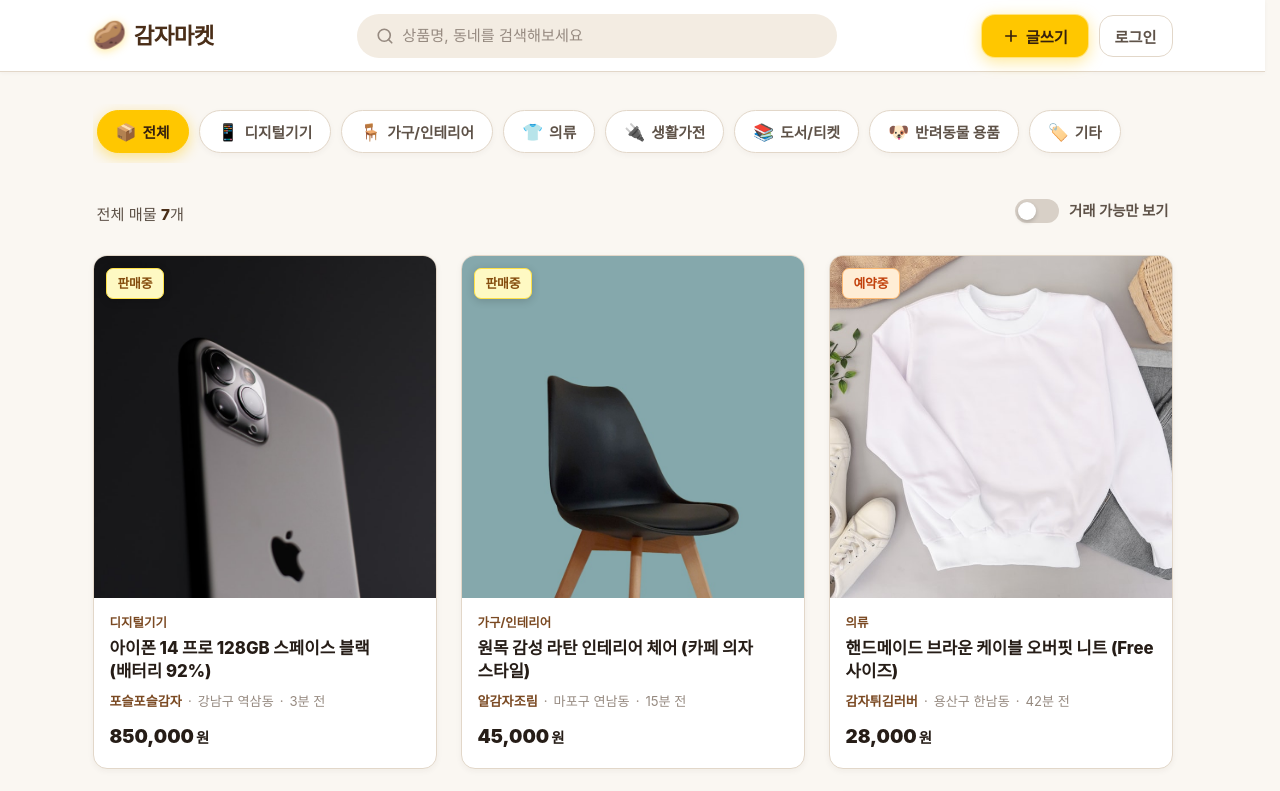
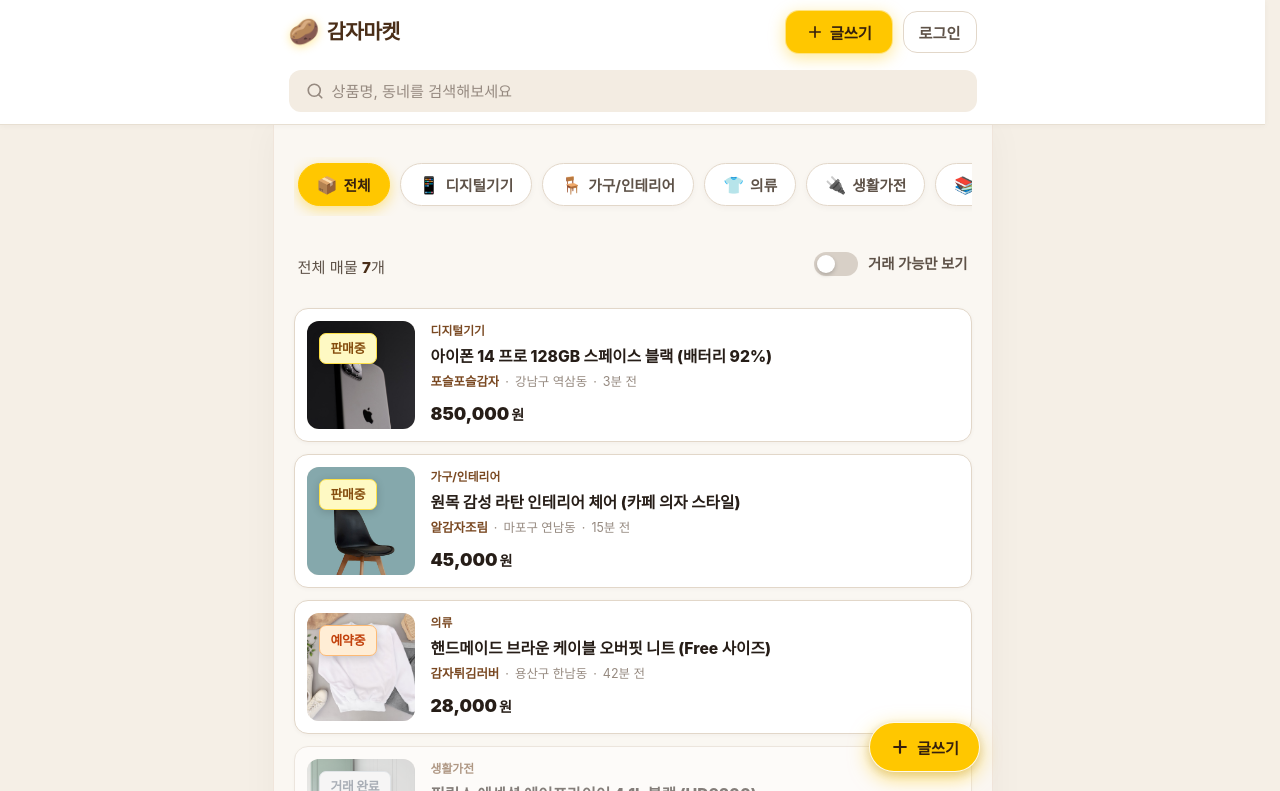
Before and after one commit to jjs0388-commits/gamja, a website: page index.html in a window 1280 px wide. Shown: the top 791 px of the page. Drawn offline with nearby package versions, Linux system fonts and the light colour scheme; no server answers; a web font is replaced by a local one.

Commit message:
feat: 모바일 기준 PC 반응형 구조 통합 개편 (당근마켓 스타일 앱 쉘 및 모달 스크롤 지원)

```diff
--- a/style.css
+++ b/style.css
@@ -62,8 +62,8 @@
   --shadow-modal: 0 24px 60px rgba(38, 29, 23, 0.35);
 
   --font-family: -apple-system, BlinkMacSystemFont, "Pretendard", "Apple SD Gothic Neo", "Segoe UI", Roboto, Helvetica, Arial, sans-serif;
-  --max-width: 1120px;
-  --header-height: 72px;
+  --max-width: 720px;
+  --header-height: auto;
 }
 
 /* ========================================================
@@ -134,7 +134,7 @@
   -webkit-backdrop-filter: blur(14px);
   border-bottom: 1px solid var(--border-color);
   box-shadow: 0 1px 4px rgba(54, 32, 13, 0.04);
-  height: var(--header-height);
+  padding: 10px 0 12px;
   transform: translateZ(0); /* 렌더링 레이어 분리로 아래쪽 탭 호버 시 선 침범 원천 차단 */
   will-change: transform;
 }
@@ -142,20 +142,21 @@
 .gamza-header-inner {
   max-width: var(--max-width);
   margin: 0 auto;
-  height: 100%;
-  padding: 0 20px;
-  display: flex;
+  padding: 0 16px;
+  display: flex;
+  flex-wrap: wrap;
   align-items: center;
   justify-content: space-between;
-  gap: 16px;
+  gap: 8px 0;
 }
 
 /* 로고 */
 .gamza-logo {
+  order: 1;
   display: flex;
   align-items: center;
   gap: 8px;
-  font-size: 1.4rem;
+  font-size: 1.28rem;
   font-weight: 900;
   color: var(--gamza-brown-dark);
   letter-spacing: -0.6px;
@@ -163,7 +164,7 @@
 }
 
 .logo-icon {
-  font-size: 1.7rem;
+  font-size: 1.55rem;
   filter: drop-shadow(0 2px 5px rgba(255, 199, 0, 0.4));
   transition: transform 0.25s cubic-bezier(0.34, 1.56, 0.64, 1);
 }
@@ -172,10 +173,13 @@
   transform: rotate(-14deg) scale(1.18);
 }
 
-/* 검색창 */
+/* 검색창 (모바일 기준 2행 100% 전체 너비 시원한 배치) */
 .gamza-search-wrapper {
-  flex: 1;
-  max-width: 480px;
+  order: 3;
+  flex: 0 0 100%;
+  width: 100%;
+  max-width: 100%;
+  margin-top: 8px;
 }
 
 .search-input-group {
@@ -183,10 +187,11 @@
   display: flex;
   align-items: center;
   width: 100%;
+  height: 42px;
   background-color: var(--bg-subtle);
   border: 1px solid transparent;
-  border-radius: 9999px;
-  padding: 0 18px;
+  border-radius: 12px;
+  padding: 0 16px;
   transition: all 0.2s ease;
 }
 
@@ -235,6 +240,8 @@
 
 /* 헤더 액션 버튼 */
 .gamza-header-actions {
+  order: 2;
+  margin-left: auto;
   display: flex;
   align-items: center;
   gap: 10px;
@@ -479,22 +486,8 @@
    ======================================================== */
 .gamza-product-grid {
   display: grid;
-  grid-template-columns: repeat(3, 1fr);
-  gap: 24px;
-}
-
-@media (max-width: 900px) {
-  .gamza-product-grid {
-    grid-template-columns: repeat(2, 1fr);
-    gap: 16px;
-  }
-}
-
-@media (max-width: 480px) {
-  .gamza-product-grid {
-    grid-template-columns: 1fr;
-    gap: 16px;
-  }
+  grid-template-columns: 1fr;
+  gap: 12px;
 }
 
 .gamza-card {
@@ -502,11 +495,14 @@
   border-radius: var(--border-radius-md);
   border: 1px solid var(--border-color);
   overflow: hidden;
-  box-shadow: var(--shadow-sm);
-  display: flex;
-  flex-direction: column;
+  box-shadow: 0 1px 4px rgba(54, 32, 13, 0.04);
+  display: flex;
+  flex-direction: row;
+  align-items: stretch;
+  padding: 12px;
+  gap: 14px;
   cursor: pointer;
-  transition: box-shadow 0.25s ease, border-color 0.25s ease;
+  transition: box-shadow 0.25s ease, border-color 0.25s ease, transform 0.2s ease;
   position: relative;
   user-select: none;
 }
@@ -514,6 +510,7 @@
 .gamza-card:hover {
   box-shadow: var(--shadow-md);
   border-color: var(--point-yellow);
+  transform: translateY(-2px);
 }
 
 .gamza-card.is-completed {
@@ -530,10 +527,14 @@
 /* 카드 썸네일 */
 .card-thumbnail-wrap {
   position: relative;
-  width: 100%;
+  width: 108px;
+  height: 108px;
+  min-width: 108px;
+  border-radius: 12px;
   aspect-ratio: 1 / 1;
   background-color: var(--bg-subtle);
   overflow: hidden;
+  flex-shrink: 0;
 }
 
 .card-img {
@@ -590,25 +591,27 @@
 
 /* 카드 바디 */
 .card-body {
-  padding: 16px;
+  padding: 2px 0 2px 2px;
   display: flex;
   flex-direction: column;
+  justify-content: space-between;
   flex: 1;
+  overflow: hidden;
 }
 
 .card-category-tag {
-  font-size: 0.78rem;
+  font-size: 0.74rem;
   color: var(--gamza-brown);
   font-weight: 700;
-  margin-bottom: 4px;
+  margin-bottom: 2px;
 }
 
 .card-title {
-  font-size: 1.05rem;
+  font-size: 0.98rem;
   font-weight: 800;
   color: var(--text-main);
-  line-height: 1.4;
-  margin-bottom: 8px;
+  line-height: 1.35;
+  margin-bottom: 3px;
   display: -webkit-box;
   -webkit-line-clamp: 2;
   -webkit-box-orient: vertical;
@@ -619,9 +622,9 @@
   display: flex;
   align-items: center;
   gap: 6px;
-  font-size: 0.82rem;
+  font-size: 0.78rem;
   color: var(--text-muted);
-  margin-bottom: 12px;
+  margin-bottom: 4px;
 }
 
 .card-seller {
@@ -634,20 +637,20 @@
 }
 
 .card-footer {
-  margin-top: auto;
+  margin-top: 2px;
   display: flex;
   align-items: baseline;
   justify-content: space-between;
 }
 
 .card-price {
-  font-size: 1.18rem;
+  font-size: 1.1rem;
   font-weight: 900;
   color: var(--text-main);
 }
 
 .card-price .currency {
-  font-size: 0.9rem;
+  font-size: 0.88rem;
   font-weight: 700;
   margin-left: 2px;
 }
@@ -1361,7 +1364,7 @@
    7. [화면 3] 글쓰기 모달 / 폼 스타일
    ======================================================== */
 .gamza-modal-header {
-  padding: 20px 24px;
+  padding: 20px 64px 20px 24px;
   border-bottom: 1px solid var(--border-color);
   display: flex;
   align-items: center;
@@ -1392,7 +1395,10 @@
 .gamza-write-form {
   display: flex;
   flex-direction: column;
+  flex: 1;
+  min-height: 0;
   height: 100%;
+  overflow: hidden;
 }
 
 .gamza-modal-body {
@@ -1400,6 +1406,13 @@
   display: flex;
   flex-direction: column;
   gap: 20px;
+  flex: 1;
+  min-height: 0;
+  overflow-y: auto;
+  overflow-x: hidden;
+  -webkit-overflow-scrolling: touch;
+  scrollbar-width: thin;
+  scrollbar-color: var(--border-color) transparent;
 }
 
 .form-section {
@@ -1785,7 +1798,11 @@
   align-items: center;
   justify-content: flex-end;
   gap: 10px;
-  background-color: #FCFAF7;
+  background-color: #FFFFFF;
+  flex-shrink: 0;
+  position: sticky;
+  bottom: 0;
+  z-index: 10;
 }
 
 .btn-cancel {
@@ -2063,39 +2080,84 @@
    - 모바일 피드 리스트뷰 (가로형 당근 피드 스타일)
    ======================================================== */
 
-/* 기본(데스크톱/태블릿)에서는 모바일 전용 요소 숨김 */
+/* --------------------------------------------------------
+   플로팅 글쓰기 버튼 (FAB) - PC 데스크톱 및 모바일 공통 지원
+   -------------------------------------------------------- */
 .mobile-write-fab {
-  display: none;
-}
-
+  display: flex;
+  align-items: center;
+  justify-content: center;
+  gap: 7px;
+  position: fixed;
+  right: max(24px, calc(50% - 360px + 20px));
+  bottom: 28px;
+  height: 50px;
+  padding: 0 20px;
+  background-color: var(--point-yellow);
+  color: var(--point-yellow-text);
+  border-radius: 9999px;
+  font-size: 0.95rem;
+  font-weight: 900;
+  box-shadow: 0 6px 20px rgba(255, 199, 0, 0.55), 0 3px 8px rgba(54, 32, 13, 0.18);
+  z-index: 100;
+  border: 1.5px solid rgba(255, 255, 255, 0.9);
+  cursor: pointer;
+  transition: transform 0.2s cubic-bezier(0.34, 1.56, 0.64, 1), box-shadow 0.2s ease;
+}
+
+.mobile-write-fab:hover {
+  transform: translateY(-2px) scale(1.03);
+  box-shadow: 0 8px 24px rgba(255, 199, 0, 0.65), 0 4px 12px rgba(54, 32, 13, 0.2);
+}
+
+.mobile-write-fab:active {
+  transform: scale(0.94);
+}
+
+.mobile-write-fab .fab-icon {
+  width: 20px;
+  height: 20px;
+}
+
+/* 기본(데스크톱/태블릿)에서는 하단 탭바 숨김 */
 .gamza-mobile-bottom-nav {
   display: none;
+}
+
+/* --------------------------------------------------------
+   PC 데스크톱 전용 모바일 퍼스트 쉘 미디어 쿼리 (화면 너비 >= 769px)
+   -------------------------------------------------------- */
+@media (min-width: 769px) {
+  body {
+    background-color: #F5EFE6;
+  }
+
+  .gamza-header {
+    background-color: rgba(255, 255, 255, 0.98);
+    border-bottom: 1px solid rgba(226, 215, 199, 0.8);
+    box-shadow: 0 1px 6px rgba(54, 32, 13, 0.04);
+  }
+
+  .gamza-main-content {
+    background-color: #FAF7F2;
+    min-height: calc(100vh - 120px);
+    box-shadow: 0 0 35px rgba(54, 32, 13, 0.04);
+    border-left: 1px solid rgba(234, 219, 206, 0.6);
+    border-right: 1px solid rgba(234, 219, 206, 0.6);
+  }
 }
 
 /* --------------------------------------------------------
    모바일 전용 미디어 쿼리 (화면 너비 <= 768px)
    -------------------------------------------------------- */
 @media (max-width: 768px) {
-  /* 1) 모바일 전용 플로팅 글쓰기 버튼 (FAB) */
+  /* 1) 모바일 전용 플로팅 글쓰기 버튼 (FAB) 위치 조정 (하단 탭바 위) */
   .mobile-write-fab {
-    display: flex;
-    align-items: center;
-    justify-content: center;
-    gap: 7px;
-    position: fixed;
     right: 18px;
     bottom: calc(60px + env(safe-area-inset-bottom, 0px) + 16px);
     height: 48px;
     padding: 0 18px;
-    background-color: var(--point-yellow);
-    color: var(--point-yellow-text);
-    border-radius: 9999px;
     font-size: 0.94rem;
-    font-weight: 900;
-    box-shadow: 0 6px 20px rgba(255, 199, 0, 0.55), 0 3px 8px rgba(54, 32, 13, 0.18);
-    z-index: 100;
-    border: 1.5px solid rgba(255, 255, 255, 0.9);
-    transition: transform 0.2s cubic-bezier(0.34, 1.56, 0.64, 1), box-shadow 0.2s ease;
   }
 
   .mobile-write-fab:active {
```
